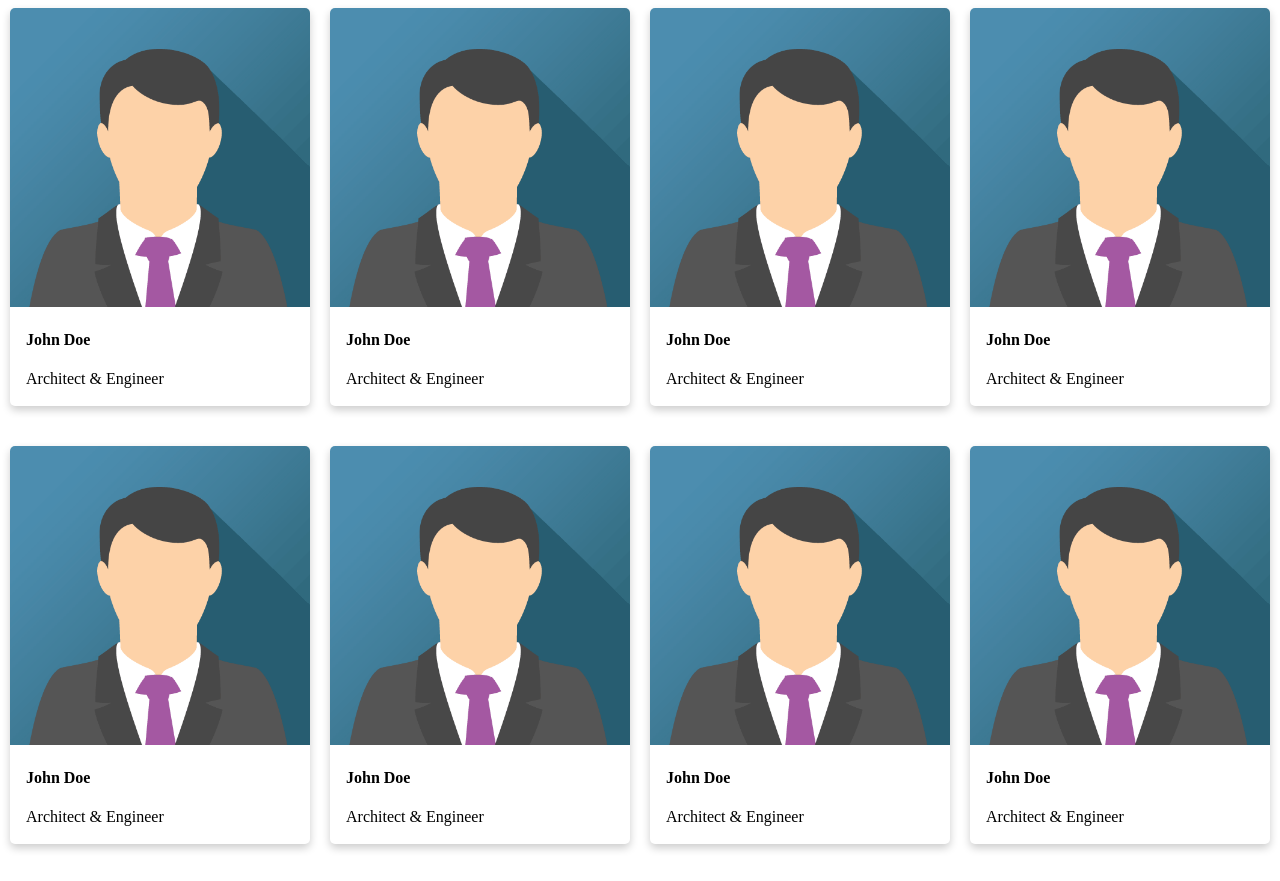
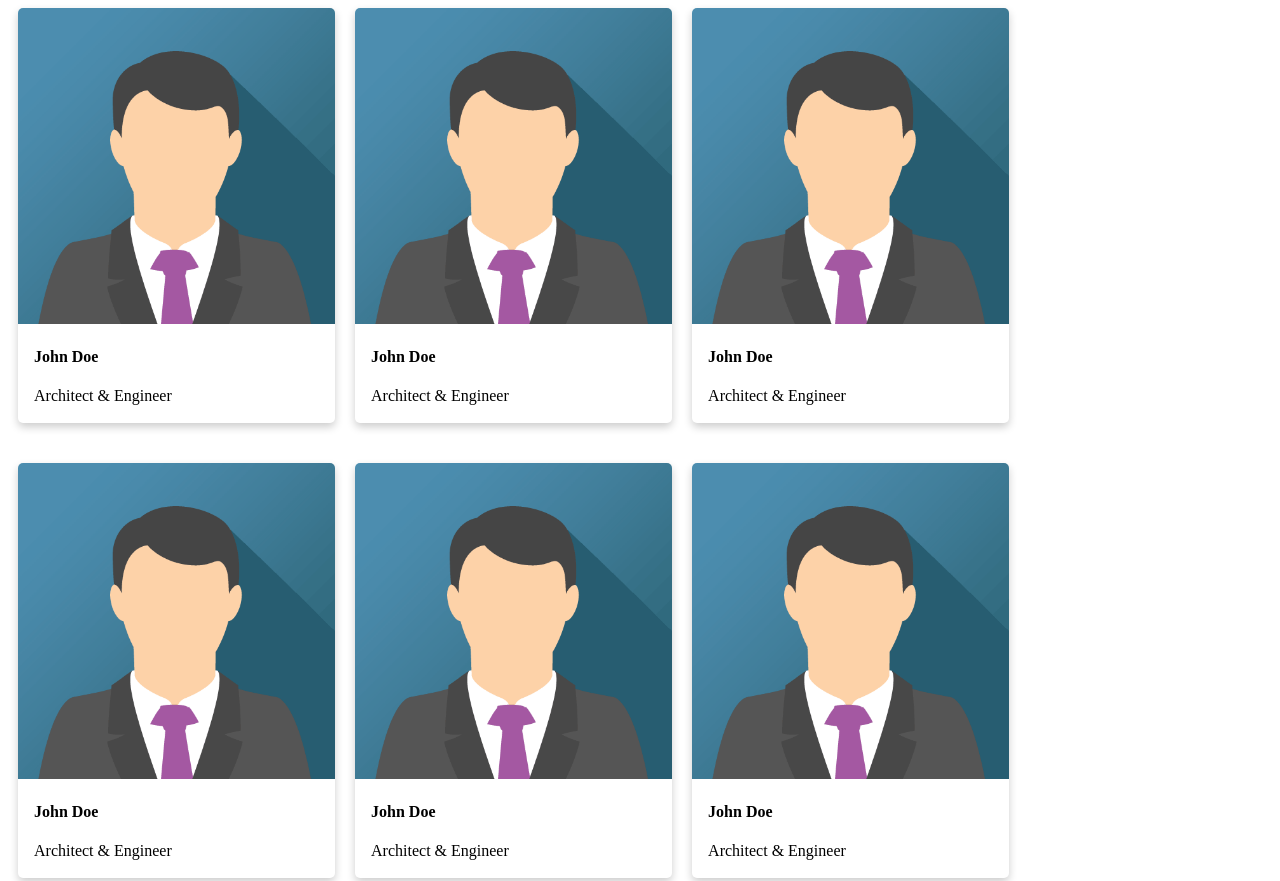
Before and after one commit to antarius73/meubles, a plain HTML site: page index.html in a window 1280 px wide. Shown: the top 881 px of the page. Drawn offline with Linux system fonts and the light colour scheme.

Commit message:
center page

```diff
--- a/index.html
+++ b/index.html
@@ -6,6 +6,7 @@
 </head>
 
 <body>
+  <div class="page">
   <div class="cards-container">
     <div class="card">
       <img src="img_avatar.png" alt="Avatar">
@@ -69,7 +70,7 @@
         <h4><b>John Doe</b></h4>
         <p>Architect & Engineer</p>
       </div>
-    </div>
+    </div></div>
   </div>
 </body>
 
--- a/style.css
+++ b/style.css
@@ -1,8 +1,14 @@
+.page{
+  width: 100%;
+  align-items: center;
+}
+
 .cards-container {
   display: flex;
   flex-wrap: wrap;
   justify-content: center;
   gap: 20px; /* Adjust the space between cards */
+  width:80%
 }
 
 .card {
@@ -12,7 +18,6 @@
     border-radius: 5px; /* 5px rounded corners */
     width: calc(33.333% - 20px); /* Adjust width for 3 cards per line, accounting for the gap */
     margin-bottom: 20px; /* Space between rows of cards */
-    max-width: 300px;
   }
 
   /* On mouse-over, add a deeper shadow */
@@ -28,5 +33,4 @@
   img {
     border-radius: 5px 5px 0 0;
     width: 100%;
-    max-width: 300px;
   }
```
